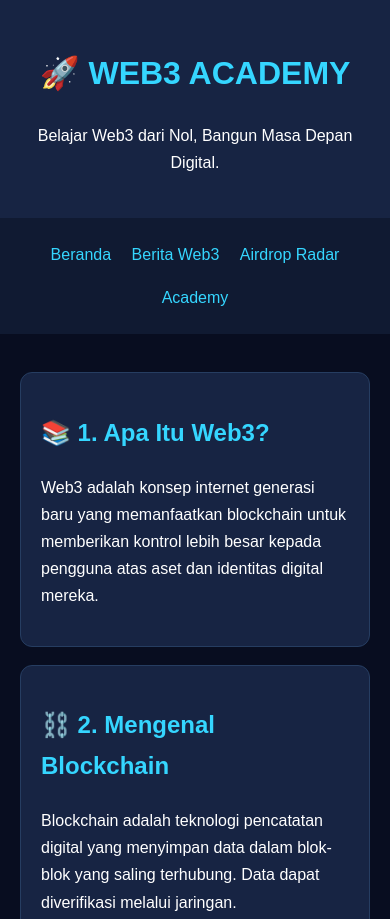
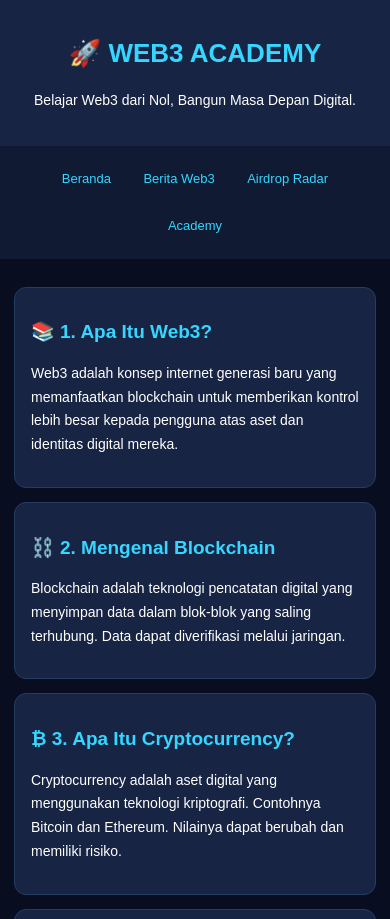
Before and after one commit to lukiirwansyah76-bot/lukiirwansyah76-bot.github.io, a website: page academy.html in a window 390 px wide. Shown: the top 919 px of the page. Drawn offline with Linux system fonts and the light colour scheme.

Commit message:
Implement mobile responsive styles in academy.html
Added mobile responsive styles for various elements including header, nav, main, card, and footer.

```diff
--- a/academy.html
+++ b/academy.html
@@ -51,6 +51,55 @@ text-align:center;
 padding:25px;
 color:#9aabc5;
 }
+/* MOBILE RESPONSIVE */
+@media (max-width: 600px) {
+  header {
+    padding: 20px 12px;
+  }
+
+  header h1 {
+    font-size: 26px;
+    line-height: 1.3;
+  }
+
+  header p {
+    font-size: 14px;
+  }
+
+  nav {
+    padding: 10px;
+  }
+
+  nav a {
+    margin: 5px;
+    padding: 7px 9px;
+    font-size: 13px;
+  }
+
+  main {
+    width: 100%;
+    padding: 14px;
+  }
+
+  .card {
+    padding: 16px;
+    margin: 14px 0;
+  }
+
+  .card h2 {
+    font-size: 19px;
+    line-height: 1.4;
+  }
+
+  .card p {
+    font-size: 14px;
+  }
+
+  footer {
+    padding: 20px 12px;
+    font-size: 13px;
+  }
+  }
 </style>
 <script async src="https://pagead2.googlesyndication.com/pagead/js/adsbygoogle.js?client=ca-pub-3795917704079662" crossorigin="anonymous"></script>
 </head>
```
